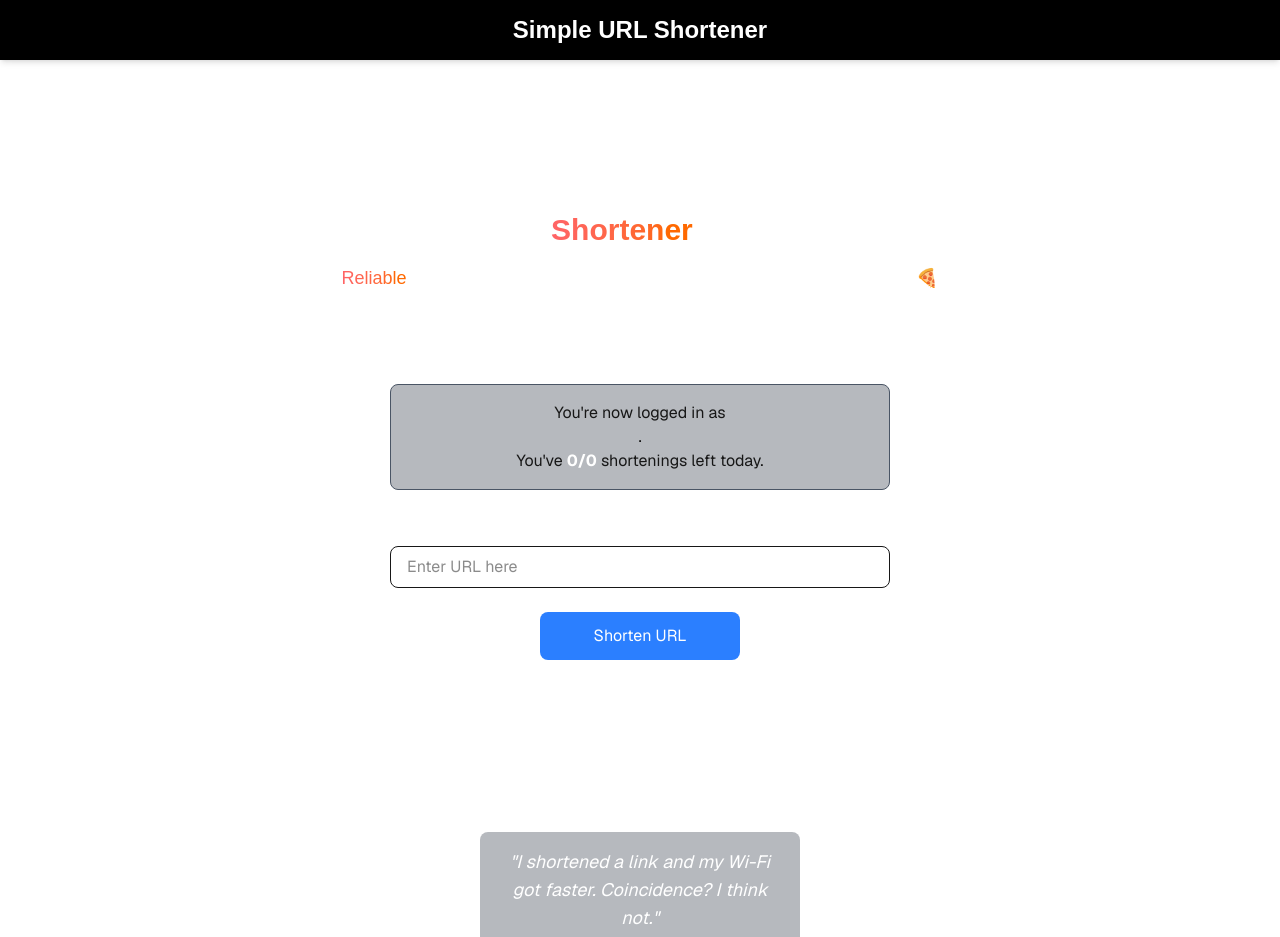
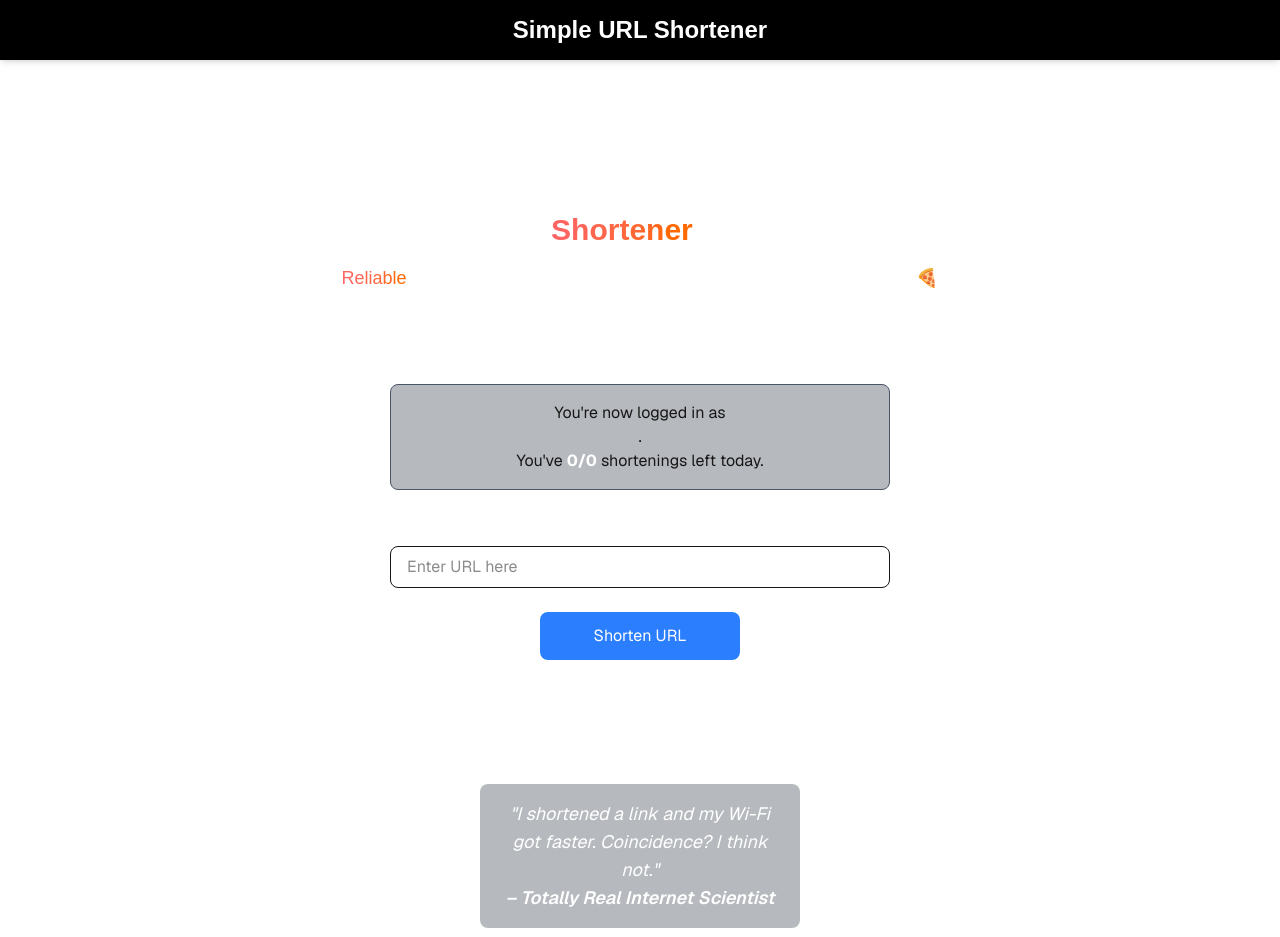
Before and after one commit to Limeless04/app-shortener, a Next.js app: page / in a window 1280 px wide. Shown: the top 937 px of the page. Built offline with nearby package versions, Linux system fonts and the light colour scheme; no server answers.

Commit message:
remove the mt on reviews

```diff
--- a/app/page.tsx
+++ b/app/page.tsx
@@ -205,7 +205,7 @@ export default function Home() {
         </main>
 
         {/* Reviews */}
-        <div className="flex justify-center mt-[48px] p-5">
+        <div className="flex justify-center p-5">
           <Reviews />
         </div>
       </div>
```
